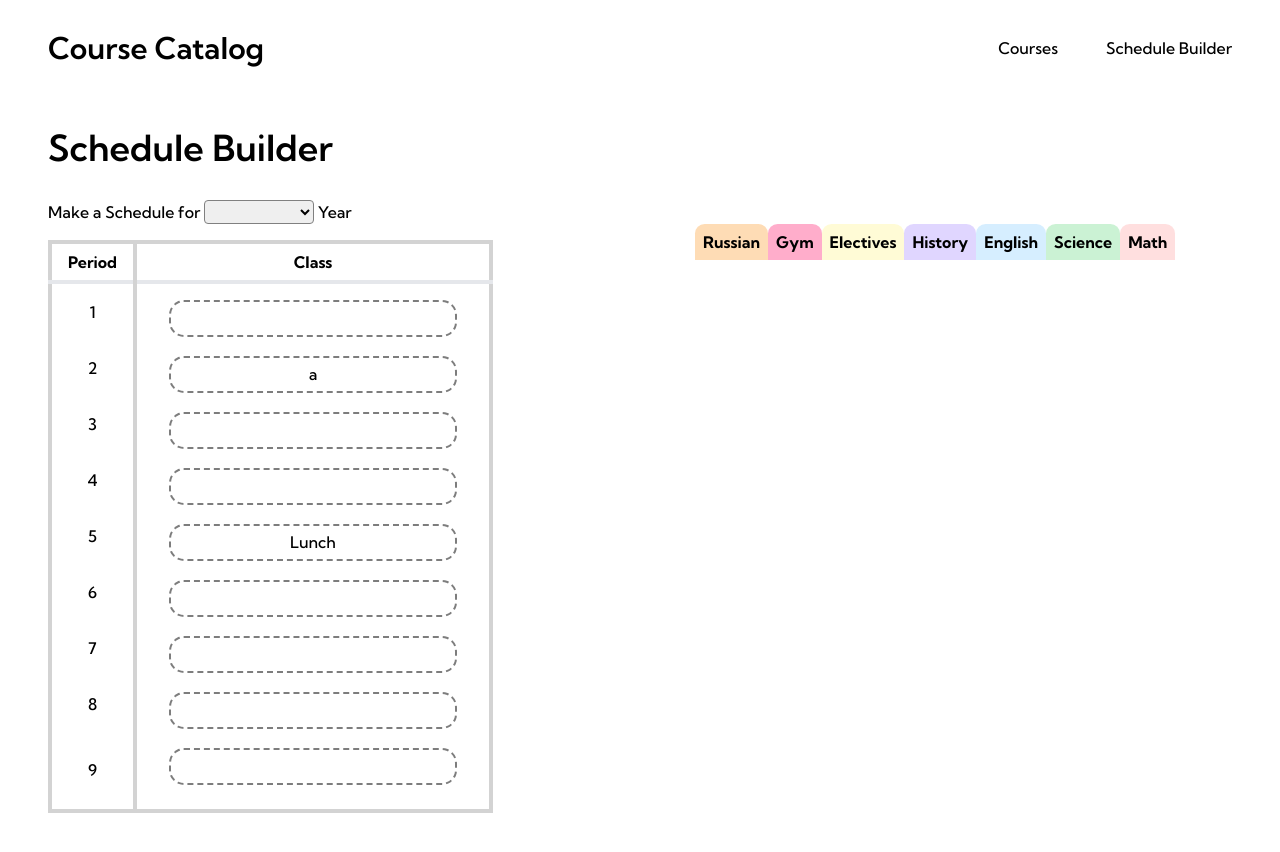
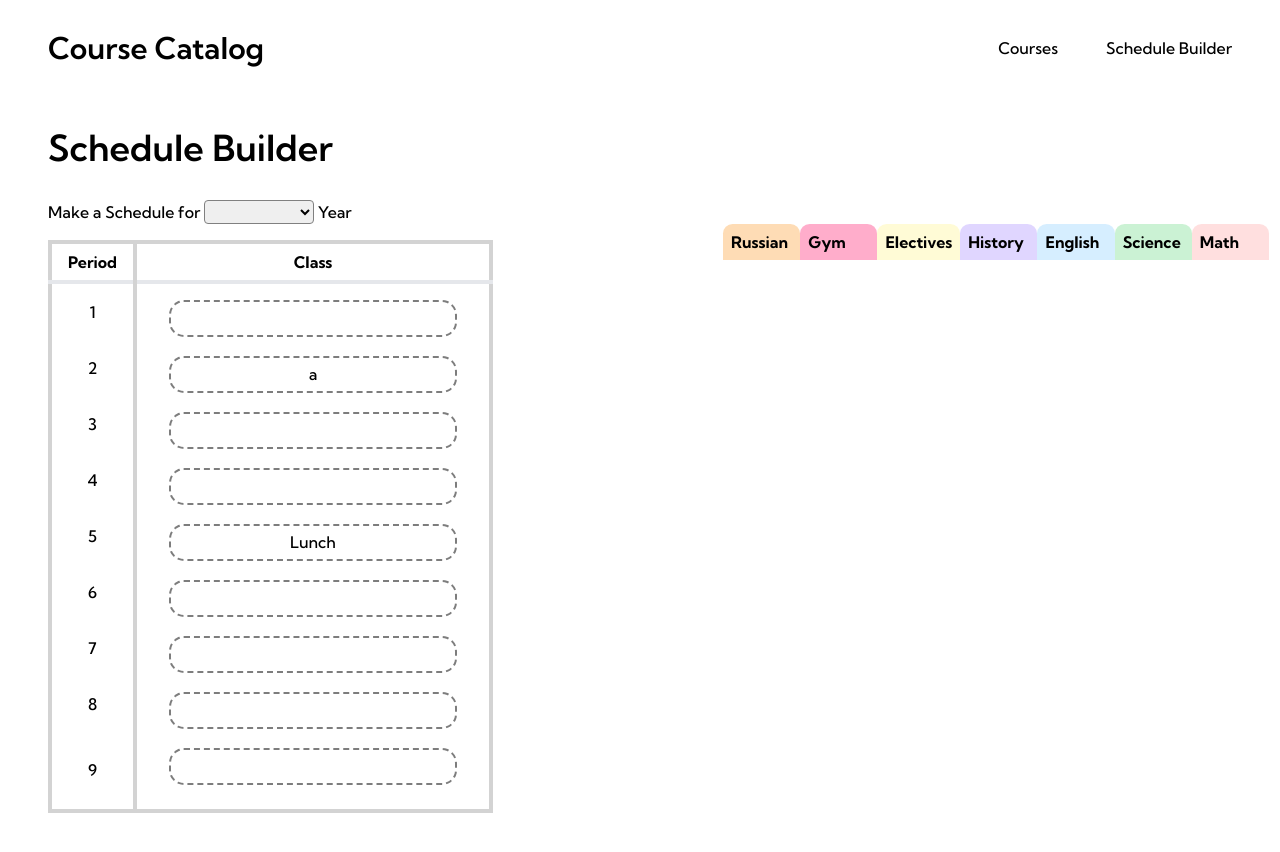
Before and after one commit to sitechtimes/course-catalog, a Nuxt app in the folder course-catalog/: page /ScheduleBuilder in a window 1280 px wide. Shown: the top 852 px of the page. Built offline with nearby package versions, Linux system fonts and the light colour scheme; no server answers.

Commit message:
Update Courses.vue

```diff
--- a/course-catalog/components/schedule builder/Courses.vue
+++ b/course-catalog/components/schedule builder/Courses.vue
@@ -177,7 +177,7 @@ h4 {
   border-top-left-radius: 0.6rem;
   transition: 0.4s;
   padding: 0.5rem;
-  width: 5.5rem;
+  width: 6.5rem;
 }
 .tab:hover {
   opacity: 0.8;
@@ -188,7 +188,7 @@ h4 {
 @media only screen and (min-width: 976px) {
   .file {
     line-height: 4;
-    width: 95%;
+    width: 55%;
     margin-left: 15%;
     border-radius: 0.8rem;
     padding: 2rem;
```
